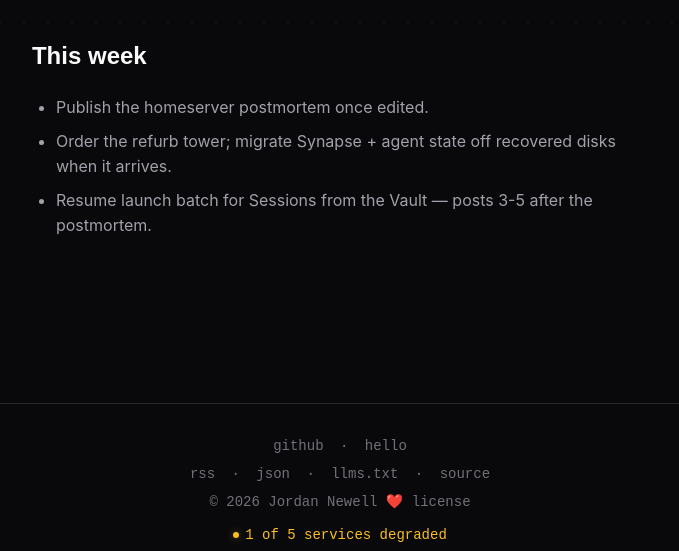
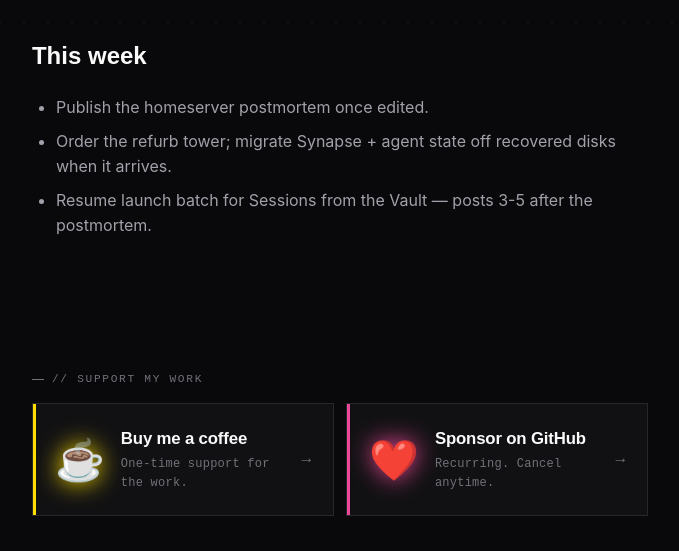
Before and after one commit to JordanNewell/jordannewell-com, an Astro site: page /now in a window 1280 px wide. Shown: the part 757-1308 px from the top of the page, without its empty margins (300-979 px from the left). Built offline with nearby package versions, Linux system fonts and the light colour scheme; Astro itself is replaced by a stand-in of ours.

Commit message:
support CTA: split-hero cards above footer
Adds <SupportCTA /> component rendered between main and Footer in
BaseLayout — global on every page. Two big side-by-side cards:

- Left: ☕ + "Buy me a coffee" + BMC yellow accent border, → buymeacoffee.com
- Right: ❤️ + "Sponsor on GitHub" + pink accent border, → github.com/sponsors

Eyebrow "// support my work" matches the existing section-label style.
Cards lift + accent bar widens on hover; arrow nudges right. Stacks
single-column on narrow viewports.

Footer: removed the small icon row at the bottom (replaced by the big
cards). Comment added pointing at <SupportCTA /> so the next editor
sees where the support CTAs live now.

```diff
--- a/src/components/Footer.astro
+++ b/src/components/Footer.astro
@@ -26,22 +26,8 @@ const year = new Date().getFullYear();
         <span style="color: #FBBF24;">1 of 5 services degraded</span>
       </a>
     </p>
-    <p class="flex items-center justify-center gap-4">
-      <a href="https://buymeacoffee.com/jordannewell" target="_blank" rel="noopener" class="inline-flex items-center hover:text-green text-[#FFDD00] transition-colors" aria-label="Buy me a coffee" title="Buy me a coffee">
-        <svg xmlns="http://www.w3.org/2000/svg" width="20" height="20" viewBox="0 0 24 24" fill="none" stroke="currentColor" stroke-width="2" stroke-linecap="round" stroke-linejoin="round" aria-hidden="true">
-          <path d="M10 2v2"/>
-          <path d="M14 2v2"/>
-          <path d="M16 8a1 1 0 0 1 1 1v8a4 4 0 0 1-4 4H7a4 4 0 0 1-4-4V9a1 1 0 0 1 1-1h14a4 4 0 1 1 0 8h-1"/>
-          <path d="M6 2v2"/>
-        </svg>
-      </a>
-      <a href="https://github.com/sponsors/JordanNewell" target="_blank" rel="noopener" class="inline-flex items-center hover:text-green text-[#FAFAFA] transition-colors" aria-label="Sponsor on GitHub" title="Sponsor on GitHub">
-        <svg xmlns="http://www.w3.org/2000/svg" width="20" height="20" viewBox="0 0 24 24" fill="currentColor" aria-hidden="true">
-          <path d="M12 .297c-6.63 0-12 5.373-12 12 0 5.303 3.438 9.8 8.205 11.385.6.113.82-.258.82-.577 0-.285-.01-1.04-.015-2.04-3.338.724-4.042-1.61-4.042-1.61C4.422 18.07 3.633 17.7 3.633 17.7c-1.087-.744.084-.729.084-.729 1.205.084 1.838 1.236 1.838 1.236 1.07 1.835 2.809 1.305 3.495.998.108-.776.417-1.305.76-1.605-2.665-.3-5.466-1.332-5.466-5.93 0-1.31.465-2.38 1.235-3.22-.135-.303-.54-1.523.105-3.176 0 0 1.005-.322 3.3 1.23.96-.267 1.98-.399 3-.405 1.02.006 2.04.138 3 .405 2.28-1.552 3.285-1.23 3.285-1.23.645 1.653.24 2.873.12 3.176.765.84 1.23 1.91 1.23 3.22 0 4.61-2.805 5.625-5.475 5.92.42.36.81 1.096.81 2.22 0 1.606-.015 2.896-.015 3.286 0 .315.21.69.825.57C20.565 22.092 24 17.592 24 12.297c0-6.627-5.373-12-12-12"/>
-        </svg>
-      </a>
-    </p>
   </div>
 </footer>
 
 <!-- Status badge static — Kuma back online 2026-07-22, 1 of 5 services still investigating. Re-enable JS fetch for live updates. -->
+<!-- Support CTAs live in <SupportCTA /> above the footer (two big split-hero cards: BMC + GitHub Sponsors). -->
--- /dev/null
+++ b/src/components/SupportCTA.astro
@@ -0,0 +1,139 @@
+---
+// Split-hero CTA shown above the footer on every page.
+// Two big cards: Buy me a coffee (left) + Sponsor on GitHub (right).
+---
+
+<section class="support-cta max-w-prose mx-auto px-5 mb-16 mt-16">
+  <div class="support-eyebrow font-mono">// support my work</div>
+  <div class="support-grid">
+    <a
+      href="https://buymeacoffee.com/jordannewell"
+      target="_blank"
+      rel="noopener"
+      class="support-card support-bmc"
+      aria-label="Buy me a coffee (one-time support via Buy Me a Coffee)"
+    >
+      <span class="support-emoji" aria-hidden="true">☕</span>
+      <span class="support-body">
+        <span class="support-title">Buy me a coffee</span>
+        <span class="support-sub">One-time support for the work.</span>
+      </span>
+      <span class="support-arrow" aria-hidden="true">→</span>
+    </a>
+    <a
+      href="https://github.com/sponsors/JordanNewell"
+      target="_blank"
+      rel="noopener"
+      class="support-card support-gh"
+      aria-label="Sponsor on GitHub (recurring monthly support)"
+    >
+      <span class="support-emoji" aria-hidden="true">❤️</span>
+      <span class="support-body">
+        <span class="support-title">Sponsor on GitHub</span>
+        <span class="support-sub">Recurring. Cancel anytime.</span>
+      </span>
+      <span class="support-arrow" aria-hidden="true">→</span>
+    </a>
+  </div>
+</section>
+
+<style>
+  .support-cta {
+    position: relative;
+    z-index: 1;
+  }
+  .support-eyebrow {
+    font-size: 0.7rem;
+    color: var(--color-fg-muted);
+    letter-spacing: 0.15em;
+    text-transform: uppercase;
+    margin-bottom: 14px;
+    display: flex;
+    align-items: center;
+    gap: 8px;
+  }
+  .support-eyebrow::before {
+    content: '';
+    width: 12px;
+    height: 1px;
+    background: var(--color-fg-muted);
+  }
+  .support-grid {
+    display: grid;
+    grid-template-columns: 1fr 1fr;
+    gap: 12px;
+  }
+  .support-card {
+    display: flex;
+    align-items: center;
+    gap: 16px;
+    padding: 22px 22px;
+    background: var(--color-bg-card);
+    border: 1px solid var(--color-border);
+    text-decoration: none;
+    transition: border-color 0.15s ease, background 0.15s ease, transform 0.15s ease;
+    position: relative;
+    overflow: hidden;
+  }
+  .support-card::before {
+    content: '';
+    position: absolute;
+    left: 0; top: 0; bottom: 0;
+    width: 3px;
+    transition: width 0.15s ease;
+  }
+  .support-bmc::before { background: #FFDD00; }
+  .support-gh::before  { background: #EC4899; }
+  .support-card:hover {
+    border-color: var(--color-border-light);
+    background: var(--color-bg-card-hover);
+    transform: translateY(-1px);
+  }
+  .support-card:hover::before { width: 5px; }
+
+  .support-emoji {
+    font-size: 40px;
+    line-height: 1;
+    flex-shrink: 0;
+    filter: drop-shadow(0 0 12px currentColor);
+  }
+  .support-bmc .support-emoji { color: #FFDD00; }
+  .support-gh .support-emoji  { color: #EC4899; }
+
+  .support-body {
+    display: flex;
+    flex-direction: column;
+    gap: 2px;
+    flex: 1;
+    min-width: 0;
+  }
+  .support-title {
+    font-family: var(--font-display);
+    font-size: 1.05rem;
+    font-weight: 700;
+    color: var(--color-fg);
+    letter-spacing: -0.01em;
+  }
+  .support-sub {
+    font-family: var(--font-mono);
+    font-size: 0.75rem;
+    color: var(--color-fg-muted);
+    letter-spacing: 0.02em;
+  }
+  .support-arrow {
+    font-family: var(--font-mono);
+    color: var(--color-fg-muted);
+    font-size: 1rem;
+    transition: transform 0.15s ease, color 0.15s ease;
+  }
+  .support-card:hover .support-arrow {
+    color: var(--color-fg);
+    transform: translateX(3px);
+  }
+
+  @media (max-width: 540px) {
+    .support-grid { grid-template-columns: 1fr; }
+    .support-emoji { font-size: 32px; }
+    .support-card { padding: 18px; }
+  }
+</style>
--- a/src/layouts/BaseLayout.astro
+++ b/src/layouts/BaseLayout.astro
@@ -1,6 +1,7 @@
 ---
 import Header from "../components/Header.astro";
 import Footer from "../components/Footer.astro";
+import SupportCTA from "../components/SupportCTA.astro";
 import SchemaOrg from "../components/SchemaOrg.astro";
 import { SITE } from "../lib/site";
 import "../styles/global.css";
@@ -54,6 +55,7 @@ const ogTitle = title === SITE.title ? title : `${title} — ${SITE.title}`;
       <main class="max-w-prose mx-auto px-5 py-12">
         <slot />
       </main>
+      <SupportCTA />
       <Footer />
     </div>
     <script src="/js/main.js" defer></script>
```
